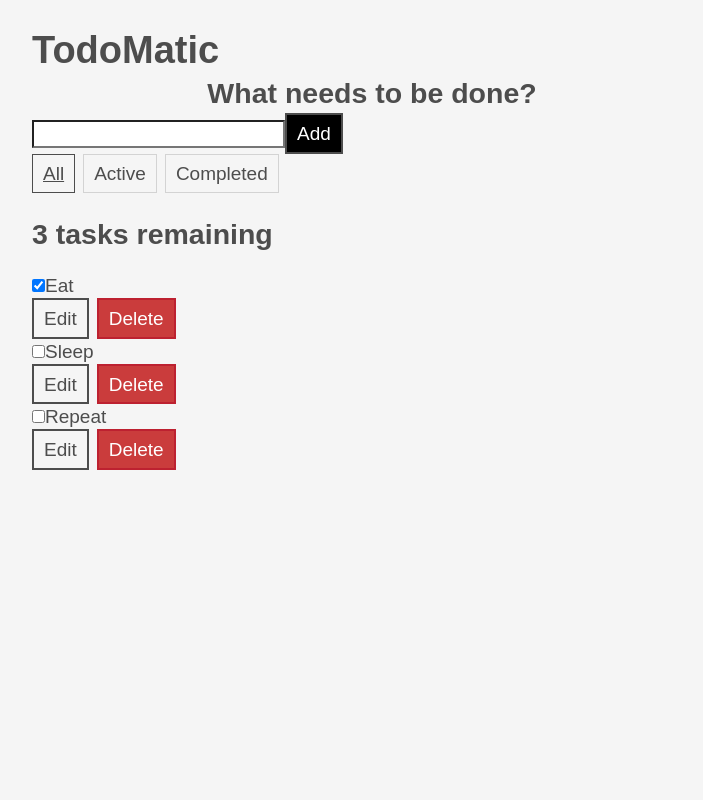
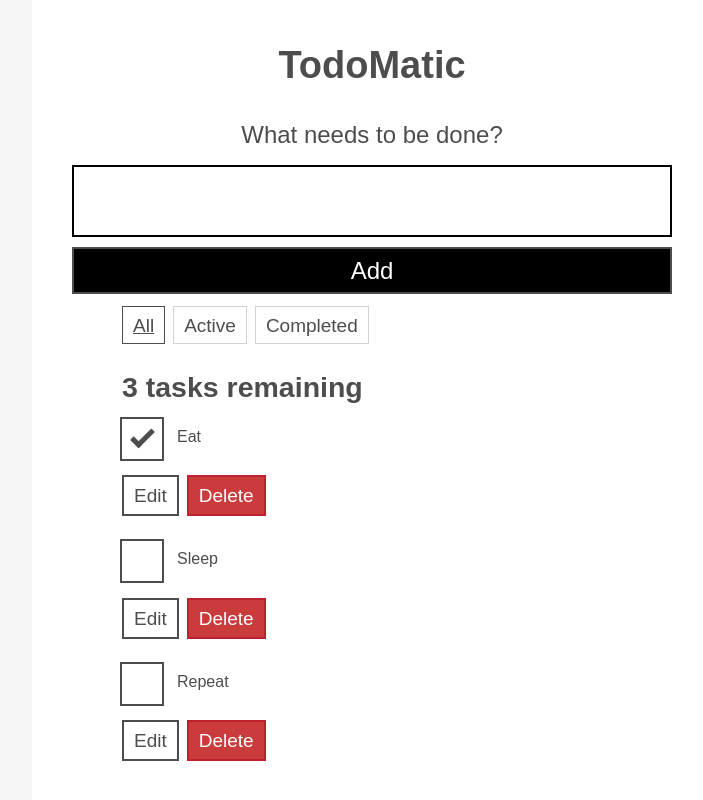
Before and after one commit to SigurdR/3rd_todo, a React (Create React App) app: page / in a window 1280 px wide. Shown: the whole page, without its empty margins (268-971 px from the left). Built offline with nearby package versions, Linux system fonts and the light colour scheme.

Commit message:
Completed CSS

```diff
--- a/src/index.css
+++ b/src/index.css
@@ -123,3 +123,170 @@
   clip: rect(1px , 1px, 1px, 1px);
   white-space: nowrap;
 }
+[class*="stack"] > * {
+  margin-top : 0;
+  margin-bottom: 0;
+}
+.stack-small > * + * {
+  margin-top: 1.25rem;
+}
+.stack-large > * + * {
+  margin-top: 2.5rem;
+}
+@media screeen and (min-width: 550px) {
+  .stack-small > * + * {
+    margin-top: 1.4rem;
+  }
+  .stack-large > * + * {
+    margin-top: 2.8rem;
+  }
+}
+.stack-exception {
+  margin-top: 1.2rem;
+}
+/* END GLOBAL STYLES */
+.todoapp {
+  background-color: #fff;
+  margin: 2rem 0 4 rem 0;
+  padding: 1rem;
+  position: relative;
+  box-shadow: 0 2px 4px 0 rgba(0,0,0,0.2),0 2.5rem 5 rem 0 rgba(0,0,0,0.1);
+}
+@media screen and (min-width:  550px) {
+  .todoapp {
+    padding: 4rem;
+  }
+}
+.todoapp > * {
+  max-width: 50rem;
+  margin-left: auto;
+  margin-right: auto;
+}
+.todoapp > form {
+  max-width: 100%;
+}
+.todoapp > h1 {
+  display: block;
+  max-width: 100%;
+  text-align: center;
+  margin: 0;
+  margin-bottom: 1rem;
+}
+.label__lg {
+  line-height: 1.01567;
+  font-weight: 300;
+  padding: 0.8rem;
+  margin-bottom: 1rem;
+  text-align: center;
+}
+.input__lg {
+  padding: 2rem;
+  border: 2px solid #000;
+}
+.input__lg:focus {
+  border-color: #4d4d4d;
+  box-shadow: inset 0 0 0 2px;
+}
+[class*="__lg"] {
+  display: inline-block;
+  width: 100%;
+  font-size: 1.9rem;
+}
+[class*="__lg"]:not(:last-child) {
+  margin-bottom: 1rem;
+}
+@media screen and (min-width: 620px) {
+  [class*="__lg"] {
+    font-size: 2.4rem;
+  }
+}
+.filters {
+  width: 100%;
+  margin: unset auto;
+}
+/* Todo item styles */
+.todo {
+  display: flex;
+  flex-direction: row;
+  flex-wrap: wrap;
+}
+.todo > * {
+  flex: 0 0 100%;
+}
+.todo-text {
+  width: 100%;
+  min-height: 4.4rem;
+  padding: 0.4rem 0.8rem;
+  border: 2px solid #565656;
+}
+.todo-text:focus {
+  box-shadow: inset 0 0 0 2px;
+}
+/* CHECKBOX STYLES */
+.c-cb {
+  box-sizing: border-box;
+  font-family: Arial, sans-serif;
+  -webkit-font-smoothing: antialiased;
+  font-weight: 400;
+  font-size: 1.6rem;
+  line-height: 1.25;
+  display: block;
+  position: relative;
+  min-height: 44px;
+  padding-left: 40px;
+  clear: left;
+}
+.c-cb > label::before,
+.c-db > input[type="checkbox"] {
+  box-sizing: border-box;
+  top: -2px;
+  left: -2px;
+  width: 44px;
+  height: 44px;
+}
+.c-cb > input[type="checkbox"] {
+  -webkit-font-smoothing: antialiased;
+  cursor: pointer;
+  position: absolute;
+  z-index: 1;
+  margin: 0;
+  opacity: 0;
+}
+.c-cb > label {
+  font-size: inherit;
+  font-family: inherit;
+  line-height: inherit;
+  display: inline-block;
+  margin-bottom: 0;
+  padding: 8px 15px 5px;
+  cursor: pointer;
+  touch-action: manipulation;
+}
+.c-cb > label::before {
+  content: "";
+  position: absolute;
+  border: 2px solid currentColor;
+  background: transparent;
+}
+.c-cb > input[type="checkbox"]:focus + label::before {
+  border-width: 4px;
+  outline: 3px dashed #228bec;
+}
+.c-cb > label::after {
+  box-sizing: content-box;
+  content: "";
+  position: absolute;
+  top: 11px;
+  left: 9px;
+  width: 18px;
+  height: 7px;
+  transform: rotate(-45deg);
+  border: solid;
+  border-width: 0 0 5px 5px;
+  border-top-color: transparent;
+  opacity: 0;
+  background: transparent;
+}
+.c-cb > input[type="checkbox"]:checked + label::after {
+  opacity: 1;
+}
```
